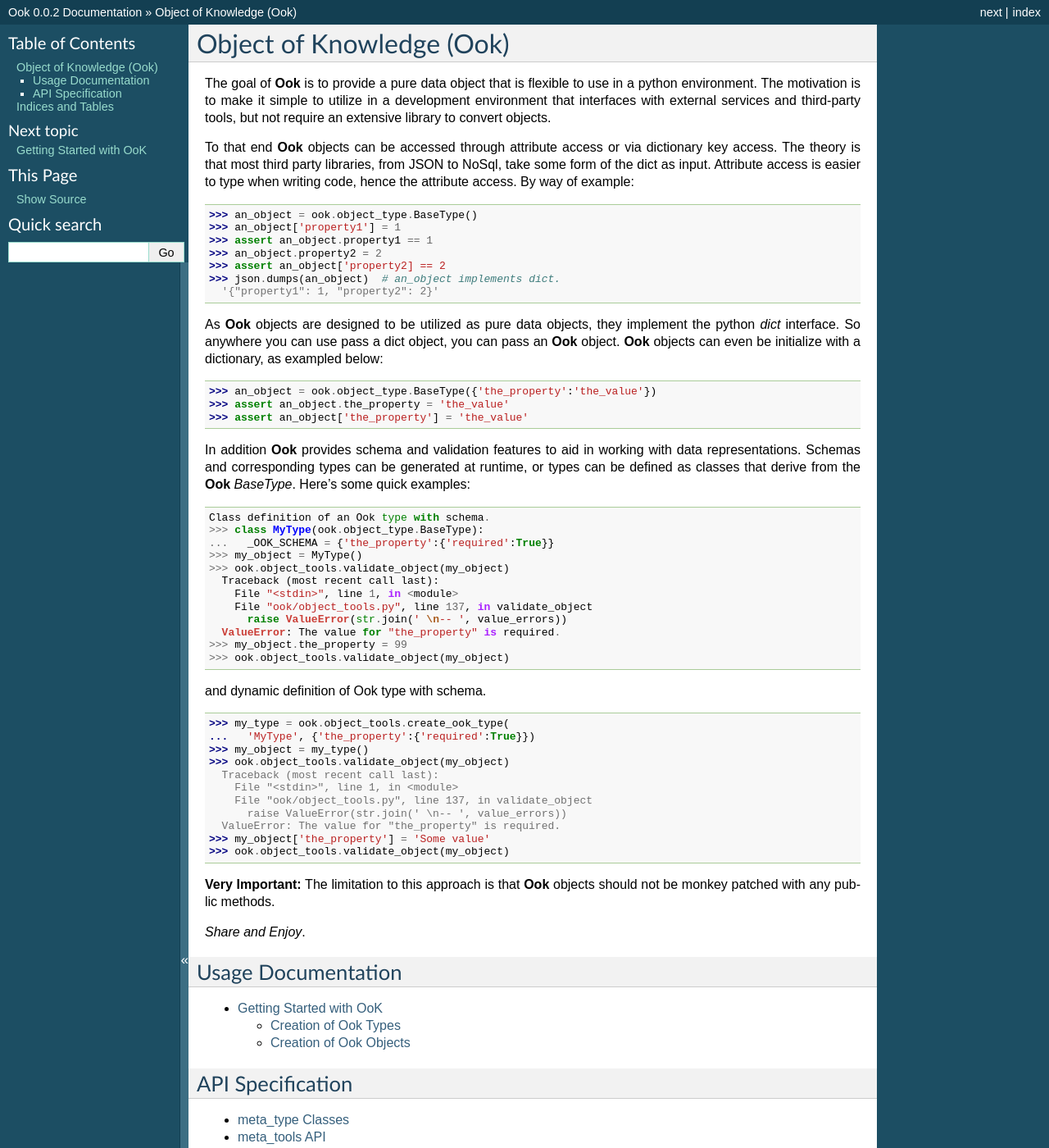
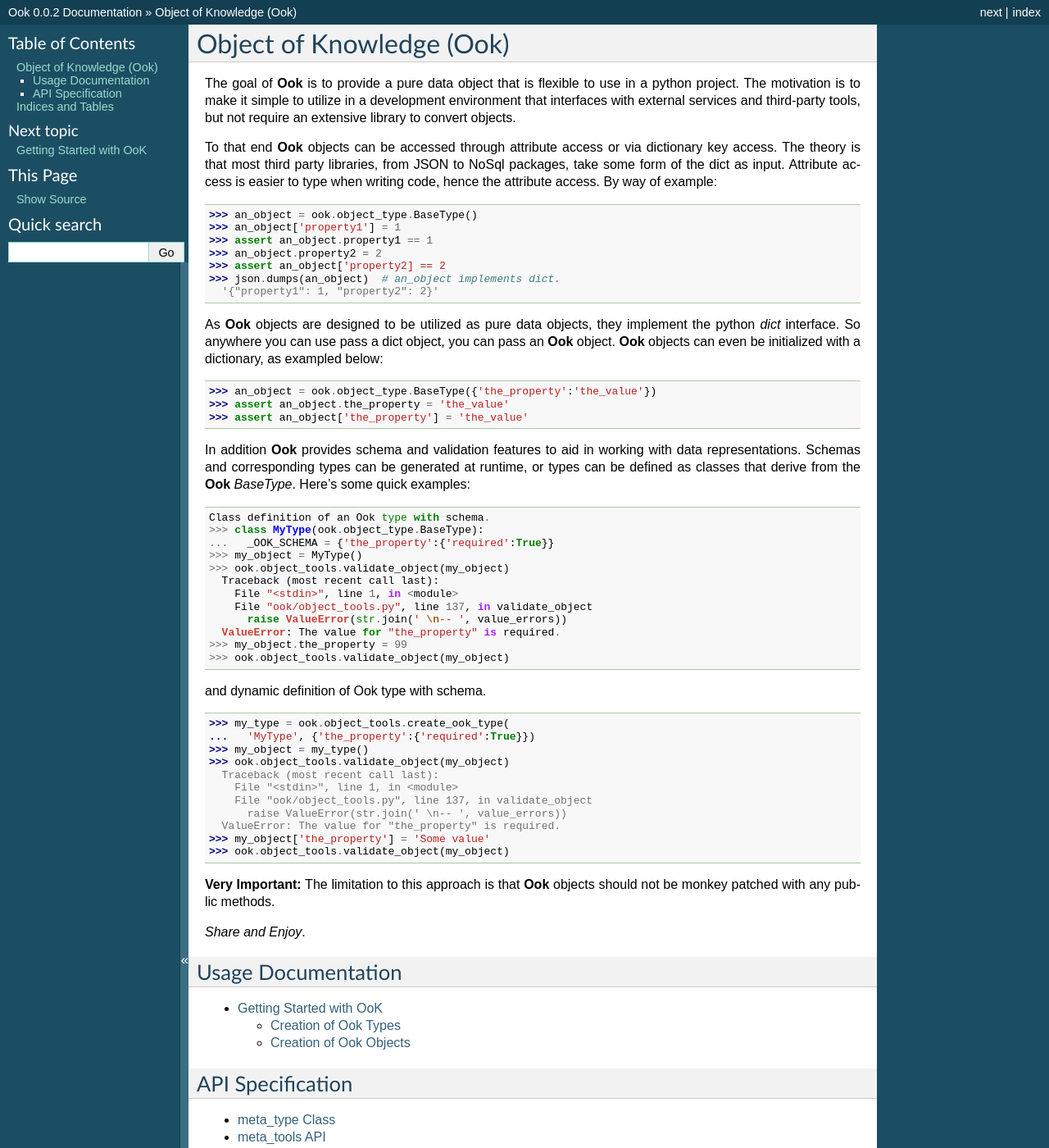
Before and after one commit to neoinsanity/ontic, a Sphinx documentation site: the page built from doc/index.rst, in a window 1280 px wide and 1400 px high. Shown: the whole window at 82% size. Built offline with Sphinx 7.4.7, drawn with Linux system fonts in a browser that asks for light colours; some of the changed text lies outside the part shown.

Commit message:
Continued with documentation.

```diff
--- a/doc/index.rst
+++ b/doc/index.rst
@@ -2,14 +2,15 @@ Object of Knowledge (Ook)
 ==========================
 
 The goal of **Ook** is to provide a pure data object that is flexible to use in
-a python environment. The motivation is to make it simple to utilize in a
+a python project. The motivation is to make it simple to utilize in a
 development environment that interfaces with external services and
 third-party tools, but not require an extensive library to convert objects.
 
 To that end **Ook** objects can be accessed through attribute access or via
 dictionary key access. The theory is that most third party libraries, from JSON
-to NoSql, take some form of the dict as input. Attribute access is easier to
-type when writing code, hence the attribute access. By way of example::
+to NoSql packages, take some form of the dict as input. Attribute access is
+easier to type when writing code, hence the attribute access. By way of
+example::
 
   >>> an_object = ook.object_type.BaseType()
   >>> an_object['property1'] = 1
@@ -22,7 +23,7 @@ type when writing code, hence the attribute access. By way of example::
 As **Ook** objects are designed to be utilized as pure data objects, they
 implement the python *dict* interface. So anywhere you can use pass a dict
 object, you can pass an **Ook** object. **Ook** objects can even be
-initialize with a dictionary, as exampled below::
+initialized with a dictionary, as exampled below::
 
   >>> an_object = ook.object_type.BaseType({'the_property':'the_value'})
   >>> assert an_object.the_property = 'the_value'
--- a/doc/ook.meta_type.rst
+++ b/doc/ook.meta_type.rst
@@ -1,4 +1,4 @@
-meta_type Classes
+meta_type Class
 ====================
 
 .. automodule:: ook.meta_type
--- a/doc/ook.object_type.rst
+++ b/doc/ook.object_type.rst
@@ -1,4 +1,4 @@
-object_type Classes
+object_type Class
 ====================
 
 .. automodule:: ook.object_type
```
Also changed, not shown: doc/images/object_types.jpg (added), doc/object_types.jpg (deleted), 1 other file.
